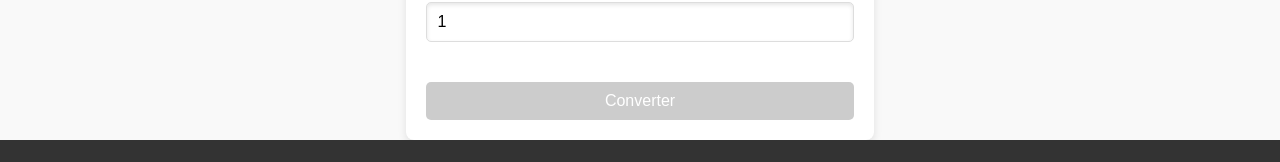
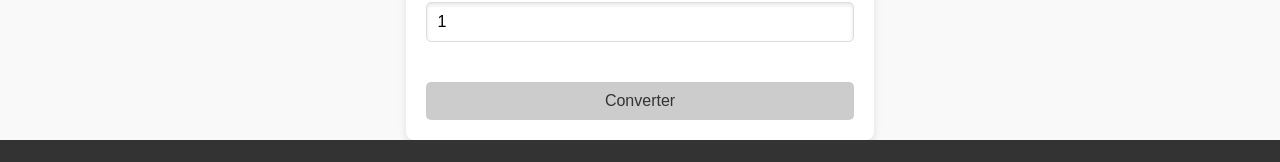
Before and after one commit to CaioZamana/full-crypto-2.0, a React (Create React App) app: page /CryptoConverter in a window 1280 px wide. Shown: the part 409-571 px from the top of the page. Built offline with nearby package versions, Linux system fonts and the light colour scheme; no server answers.

Commit message:
Ajustes fonte

```diff
--- a/src/components/CryptoConverter/CryptoConverter.module.css
+++ b/src/components/CryptoConverter/CryptoConverter.module.css
@@ -53,8 +53,8 @@
   button {
     padding: 10px;
     font-size: 1rem;
-    background-color: #4caf50;
-    color: white;
+    background-color: #ffcc00;
+    color: #333;
     border: none;
     border-radius: 5px;
     cursor: pointer;
@@ -67,7 +67,7 @@
   }
 
   button:hover:not(:disabled) {
-    background-color: #45a049;
+    background-color: #e6b800;
   }
 
   .resultBox {
--- a/src/components/TrendingCoins/TrendingCoins.module.css
+++ b/src/components/TrendingCoins/TrendingCoins.module.css
@@ -89,7 +89,7 @@
   padding: 10px 15px;
   font-size: 14px;
   font-weight: bold;
-  color: #ffffff;
+  color: #333;
   background-color: #ffcc00;
   border: none;
   border-radius: 4px;
```
